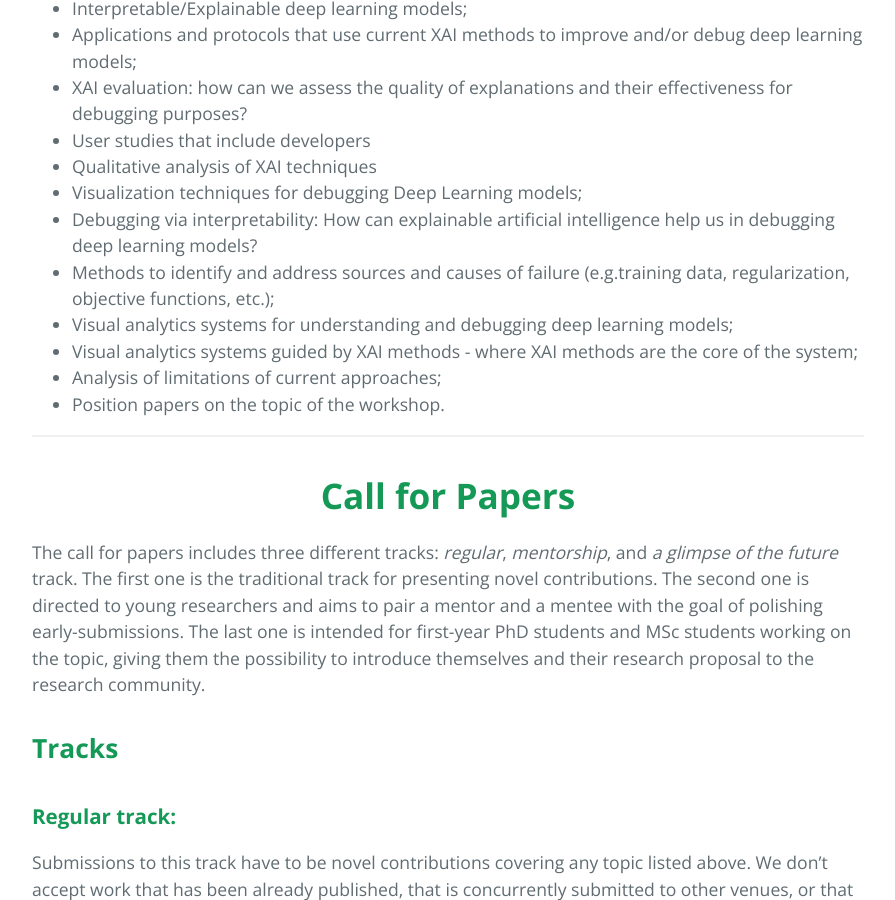
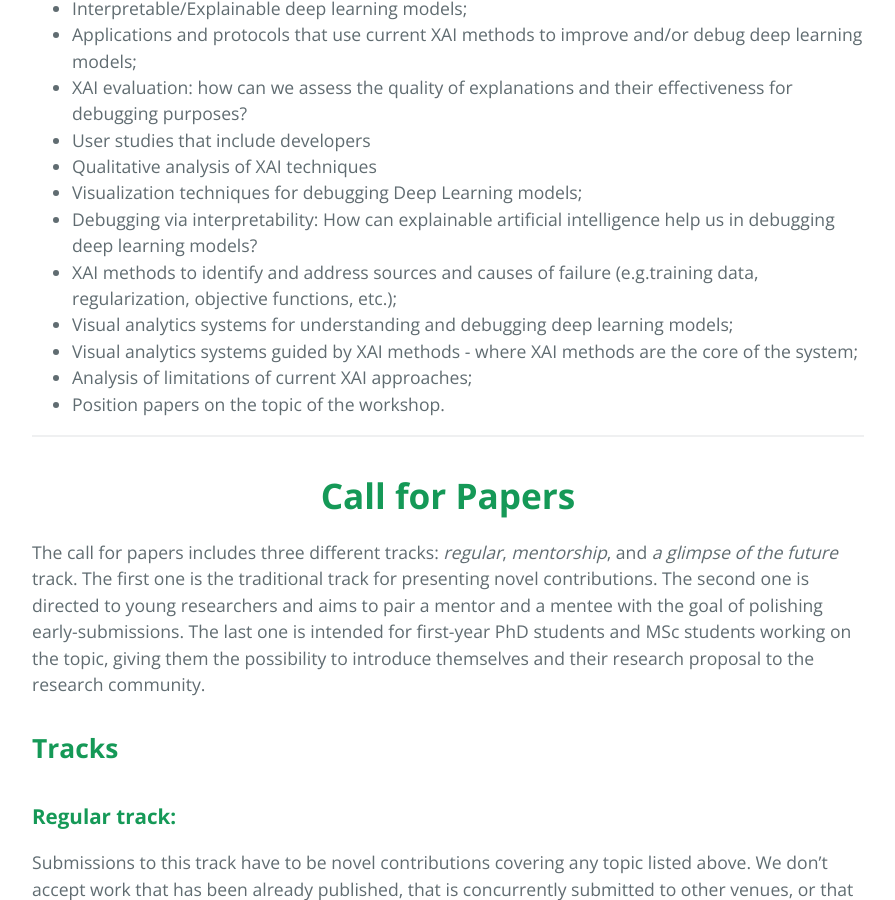
Before and after one commit to xai4debugging/xai4debugging.github.io, a Jekyll site: the page built from index.md, in a window 1280 px wide and 900 px high, scrolled down 1258 px. Shown: the whole window, without its empty margins (192-1087 px from the left). Built offline with Jekyll 4.4.1, drawn with Linux system fonts in a browser that asks for light colours; some of the changed text lies outside the part shown.

Commit message:
changed topics

```diff
--- a/index.md
+++ b/index.md
@@ -25,10 +25,10 @@ The topics include <u>but are not limited to</u>:
 - Qualitative analysis of XAI techniques
 - Visualization techniques for debugging Deep Learning models;
 - Debugging via interpretability: How can explainable artificial intelligence help us in debugging deep learning models?
-- Methods to identify and address sources and causes of failure (e.g.training data, regularization, objective functions, etc.);
+- XAI methods to identify and address sources and causes of failure (e.g.training data, regularization, objective functions, etc.);
 - Visual analytics systems for understanding and debugging deep learning models;
 - Visual analytics systems guided by XAI methods - where XAI methods are the core of the system;
-- Analysis of limitations of current approaches;
+- Analysis of limitations of current XAI approaches;
 - Position papers on the topic of the workshop.
 <hr>
 
```
Also changed, not shown: other parts of index.md (+9 -0 lines).
